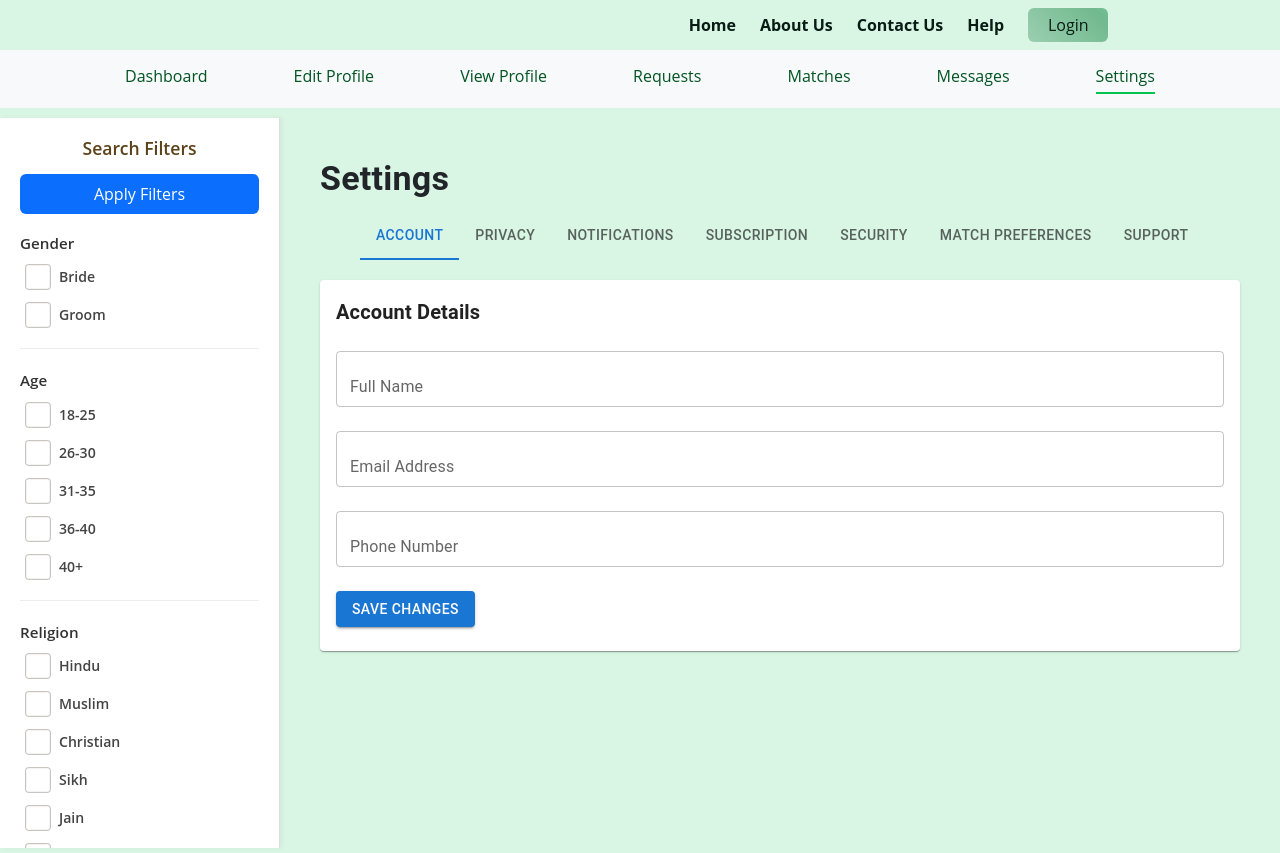
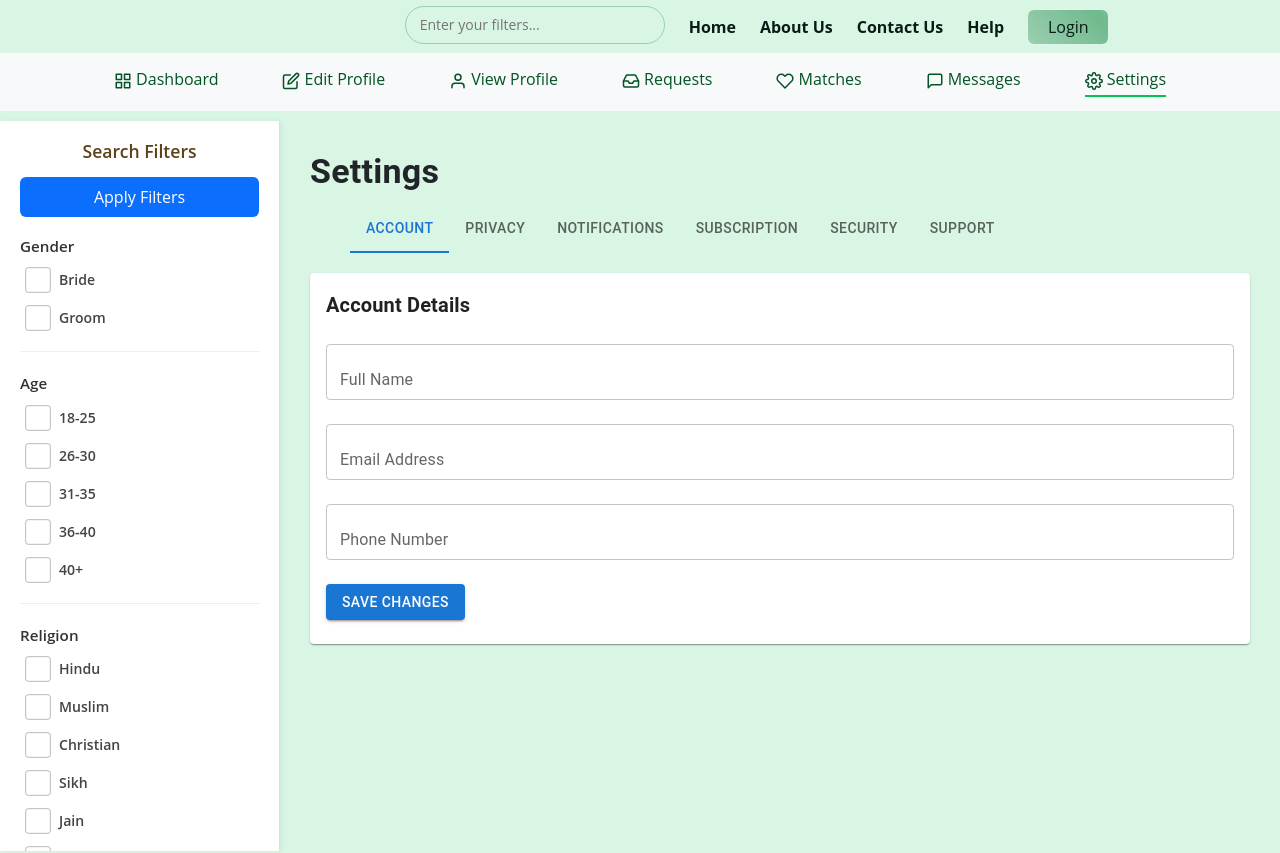
Before and after one commit to Lunoviantechnologies/Matrimony_PF, a React (Vite) app: page /dashboard/settings in a window 1280 px wide. Shown: the top 853 px of the page. Built offline with nearby package versions, Linux system fonts and the light colour scheme.

Commit message:
logo_change, searchFilter_created, settings_css

```diff
--- a/index.html
+++ b/index.html
@@ -3,7 +3,7 @@
 
 <head>
   <meta charset="UTF-8" />
-  <link rel="icon" type="image/png" href="/matrimonyLogo.png" />
+  <link rel="icon" type="image/png" href="/saathjanam_logo.png" />
   <meta name="viewport" content="width=device-width, initial-scale=1.0" />
   <title>SaathJanam</title>
 </head>
--- a/src/App.css
+++ b/src/App.css
@@ -7,7 +7,7 @@
 
 .navBody {
     background-color: #D9F5E4;
-    /* box-shadow: 0 2px 4px rgba(0, 0, 0, 0.1); */
+    border-radius: 50px;
 }
 
 .navLink {
@@ -42,6 +42,23 @@
 
 .navLogin:active {
     transform: scale(0.95);
+}
+
+/* Search Filter */
+
+.searchfilter {
+    background-color: transparent;
+    border: 1px solid #9bcfb0;
+    width: 260px;
+    border-radius: 20px;
+    height: 38px;
+    padding: 0 14px;
+    display: flex;
+    align-items: center;
+    line-height: 38px;
+    box-sizing: border-box;
+    position: relative;
+    top: 6px;
 }
 
 /* Sub Navbar */
--- a/src/components/Navbar.jsx
+++ b/src/components/Navbar.jsx
@@ -1,6 +1,7 @@
 import React, { useState } from "react";
 import { Link } from "react-router-dom";
 import Login from "../pages/Login";
+import SearchFilters from "./SearchFilters";
 
 const Navbar = () => {
     const [showLogin, setShowLogin] = useState(false);
@@ -9,9 +10,12 @@ const Navbar = () => {
     const closeLogin = () => setShowLogin(false);
 
     return (
-        <nav className="navBody sticky-top container py-2 w-75">
+        <nav className="navBody sticky-top container w-75">
 
             <div className="d-flex gap-4 justify-content-end align-items-center">
+                <div className="d-flex align-items-center">
+                    <SearchFilters />
+                </div>
                 <Link className="navLink" to="/">Home</Link>
                 <Link className="navLink" to="/aboutUs">About Us</Link>
                 <Link className="navLink" to="/contactUs">Contact Us</Link>
--- a/src/components/SearchFilters.jsx
+++ b/src/components/SearchFilters.jsx
@@ -0,0 +1,11 @@
+import React from "react";
+
+const SearchFilters = () => {
+    return (
+        <div className="d-flex align-items-center h-100">
+            <input type="search" className="searchfilter" placeholder="Enter your filters..." />
+        </div>
+    );
+};
+
+export default SearchFilters;
--- a/src/components/Settings.jsx
+++ b/src/components/Settings.jsx
@@ -3,43 +3,6 @@ import { Tabs, Tab, TextField, Switch, FormControlLabel, Button, MenuItem, Card,
 
 export default function Settings() {
   const [tab, setTab] = useState(0);
-
-  return (
-    <div style={{ width: "100%", padding: "20px" }}>
-      <Typography variant="h4" fontWeight="bold" gutterBottom>
-        Settings
-      </Typography>
-
-      <Tabs
-        value={tab}
-        onChange={(e, v) => setTab(v)}
-        variant="scrollable"
-        scrollButtons
-        allowScrollButtonsMobile
-      >
-        <Tab label="Account" />
-        <Tab label="Privacy" />
-        <Tab label="Notifications" />
-        <Tab label="Subscription" />
-        <Tab label="Security" />
-        <Tab label="Match Preferences" />
-        <Tab label="Support" />
-      </Tabs>
-
-      <div style={{ marginTop: "20px" }}>
-        {tab === 0 && <AccountSettings />}
-        {tab === 1 && <PrivacySettings />}
-        {tab === 2 && <NotificationSettings />}
-        {tab === 3 && <SubscriptionSettings />}
-        {tab === 4 && <SecuritySettings />}
-        {tab === 5 && <MatchPreferenceSettings />}
-        {tab === 6 && <SupportSettings />}
-      </div>
-    </div>
-  );
-}
-
-// ----------------------- COMPONENTS -----------------------
 
   const AccountSettings = () => (
     <Card>
@@ -134,24 +97,6 @@ const SecuritySettings = () => (
     </Card>
   );
 
-const MatchPreferenceSettings = () => (
-  <Card>
-    <CardContent>
-      <Typography variant="h6" fontWeight="600" gutterBottom>
-        Match Preferences
-      </Typography>
-
-      <TextField label="Preferred Age Range" fullWidth margin="normal" />
-      <TextField label="Preferred City/State" fullWidth margin="normal" />
-      <TextField label="Religion / Caste" fullWidth margin="normal" />
-
-      <Button variant="contained" color="primary" sx={{ mt: 2 }}>
-        Save Preferences
-      </Button>
-    </CardContent>
-  </Card>
-);
-
   const SupportSettings = () => (
     <Card>
       <CardContent>
@@ -171,3 +116,36 @@ const SupportSettings = () => (
       </CardContent>
     </Card>
   );
+
+  return (
+    <div style={{ width: "100%", padding: "10px" }}>
+      <Typography variant="h4" fontWeight="bold" gutterBottom>
+        Settings
+      </Typography>
+
+      <Tabs
+        value={tab}
+        onChange={(e, v) => setTab(v)}
+        variant="scrollable"
+        scrollButtons
+        allowScrollButtonsMobile
+      >
+        <Tab label="Account" />
+        <Tab label="Privacy" />
+        <Tab label="Notifications" />
+        <Tab label="Subscription" />
+        <Tab label="Security" />
+        <Tab label="Support" />
+      </Tabs>
+
+      <div style={{ marginTop: "20px" }}>
+        {tab === 0 && <AccountSettings />}
+        {tab === 1 && <PrivacySettings />}
+        {tab === 2 && <NotificationSettings />}
+        {tab === 3 && <SubscriptionSettings />}
+        {tab === 4 && <SecuritySettings />}
+        {tab === 5 && <SupportSettings />}
+      </div>
+    </div>
+  );
+};
--- a/src/components/SubNavbar.jsx
+++ b/src/components/SubNavbar.jsx
@@ -1,17 +1,32 @@
 import React from "react";
 import { NavLink } from "react-router-dom";
+import { FiGrid, FiUser, FiEdit, FiInbox, FiHeart, FiSettings, FiMessageSquare } from "react-icons/fi";
 
 const SubNavbar = () => {
     return (
         <div className="sticky-top sub_navbar">
             <div className="container d-flex justify-content-around">
-                <NavLink className="subnav_link" to="" end>Dashboard</NavLink>
-                <NavLink className="subnav_link" to="editProfile">Edit Profile</NavLink>
-                <NavLink className="subnav_link" to="viewProfile">View Profile</NavLink>
-                <NavLink className="subnav_link" to="requests">Requests</NavLink>
-                <NavLink className="subnav_link" to="matches">Matches</NavLink>
-                <NavLink className="subnav_link" to="messages">Messages</NavLink>
-                <NavLink className="subnav_link" to="settings">Settings</NavLink>
+                <NavLink className="subnav_link" to="" end>
+                    <FiGrid size={18} /> Dashboard
+                </NavLink>
+                <NavLink className="subnav_link" to="editProfile">
+                    <FiEdit size={18} /> Edit Profile
+                </NavLink>
+                <NavLink className="subnav_link" to="viewProfile">
+                    <FiUser size={18} /> View Profile
+                </NavLink>
+                <NavLink className="subnav_link" to="requests">
+                    <FiInbox size={18} /> Requests
+                </NavLink>
+                <NavLink className="subnav_link" to="matches">
+                    <FiHeart size={18} /> Matches
+                </NavLink>
+                <NavLink className="subnav_link" to="messages">
+                    <FiMessageSquare size={18} /> Messages
+                </NavLink>
+                <NavLink className="subnav_link" to="settings">
+                    <FiSettings size={18} /> Settings
+                </NavLink>
             </div>
         </div>
     );
--- a/src/pages/Home.jsx
+++ b/src/pages/Home.jsx
@@ -14,6 +14,7 @@ const Home = () => {
 
             <div className="homeBanner container">
                 <div className="bannerText">
+                    <img src="/saathjanam_logo.png" alt="saathjanam_logo" height={'200px'} />
                     <h1>SaathJanam</h1>
                     <h4>Bond for Seven Lifetimes...</h4>
                 </div>
--- /dev/null
+++ b/src/redux/slices/searchFilterSlice.js
@@ -0,0 +1,16 @@
+import { createSlice } from "@reduxjs/toolkit";
+
+const searchFilterSlice = createSlice({
+    name: "search",
+    initialState: {
+        text: ""
+    },
+    reducers: {
+        setSearchText: (state, action) => {
+            state.text = action.payload;
+        }
+    }
+});
+
+export const { setSearchText } = searchFilterSlice.actions;
+export default searchFilterSlice.reducer;
--- a/src/redux/store/store.js
+++ b/src/redux/store/store.js
@@ -1,9 +1,11 @@
 import { configureStore } from "@reduxjs/toolkit";
 import authReducer from "../slices/authSlice";
+import searchFilterReducer from "../slices/searchFilterSlice";
 
 const store = configureStore({
     reducer: {
-        auth : authReducer
+        auth : authReducer,
+        search : searchFilterReducer
     },
 });
 
```
Also changed, not shown: public/saathjanam_logo.png (added). Lines whose indentation alone changed are shown as unchanged.
